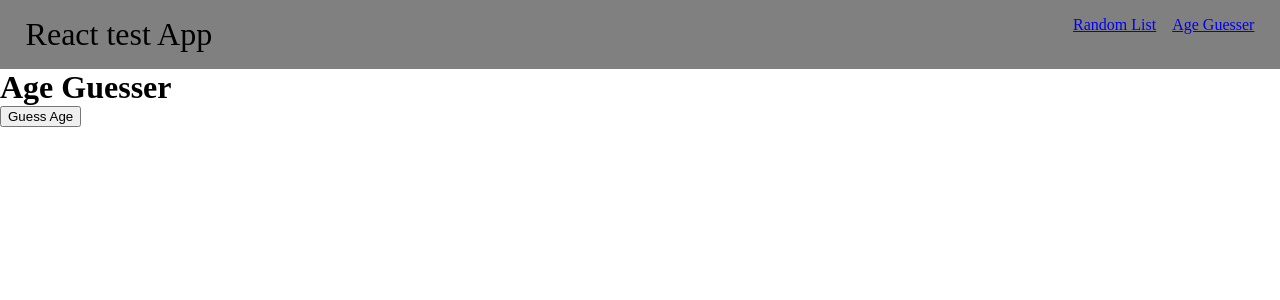
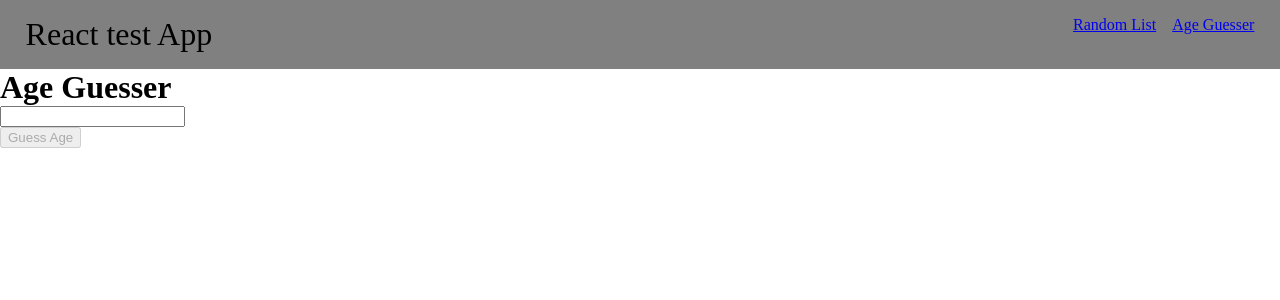
Before and after one commit to dobosalpar/ReactTest, a React (Create React App) app: page /age-guesser in a window 1280 px wide. Shown: the top 300 px of the page. Built offline with nearby package versions, Linux system fonts and the light colour scheme; the HTML template or start-up script is replaced by a standard one.

Commit message:
Age guesser functionality added

```diff
--- a/src/Screens/AgeGuesser/AgeGuesser.jsx
+++ b/src/Screens/AgeGuesser/AgeGuesser.jsx
@@ -4,25 +4,44 @@ class AgeGuesser extends Component {
   constructor() {
     super();
     this.state = {
-      name: ''
+      name: '',
+      isLoading: false,
+      guessedAge: ''
     };
     this.guessAge = this.guessAge.bind(this);
+    this.handleChange = this.handleChange.bind(this)
   }
 
   guessAge() {
-    const name = 'Alpar';
-    fetch(`https://api.agify.io?name=${name}`)
+    this.setState({
+      isLoading: true
+    })
+    fetch(`https://api.agify.io?name=${this.state.name}`)
       .then(response => response.json())
       .then(json => {
-        console.log(json);
+        this.setState({
+          isLoading: false,
+          guessedAge: json.age
+        })
       });
+  }
+
+  handleChange (e) {
+    this.setState({
+      name: e.target.value,
+      guessedAge: ""
+    });
   }
 
   render() {
     return (
       <>
         <h1>Age Guesser</h1>
-        <button onClick={this.guessAge}>Guess Age</button>
+        <input onChange={this.handleChange}/>
+        <br/>
+        <button onClick={this.guessAge} disabled={this.state.name === '' || this.state.isLoading}>Guess Age</button>
+        <br/>
+        {this.state.guessedAge && <label>Guessed age for {this.state.name} is {this.state.guessedAge}</label>}
       </>
     );
   }
```
